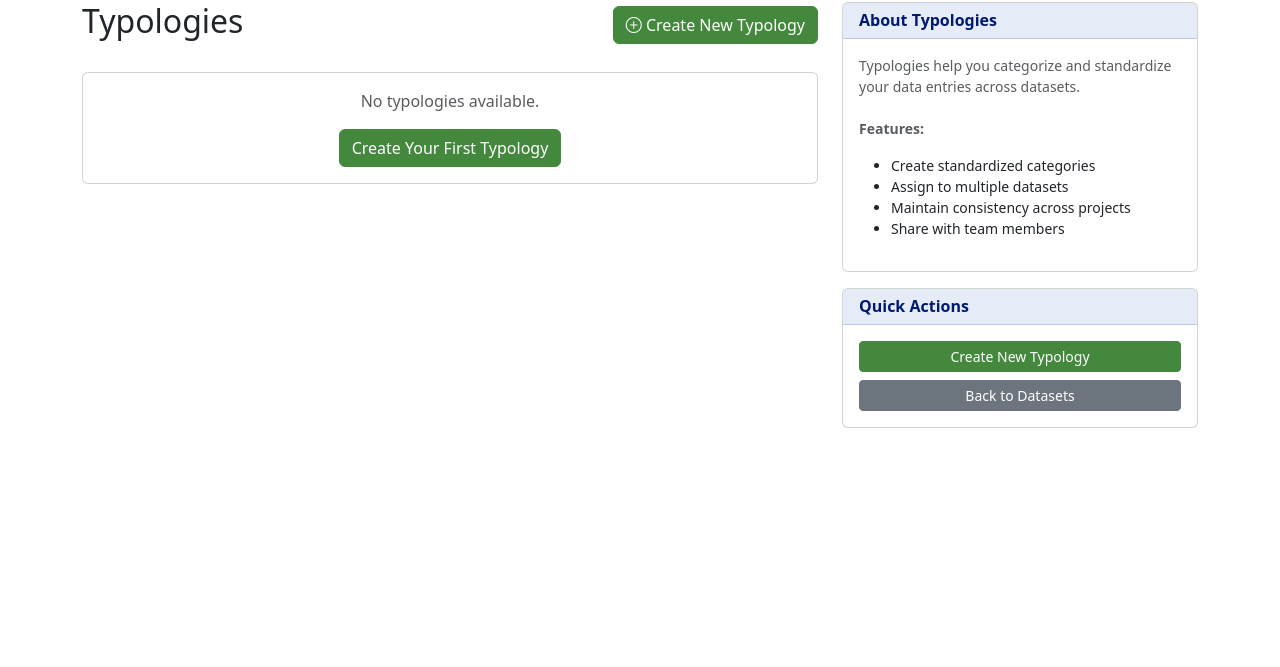
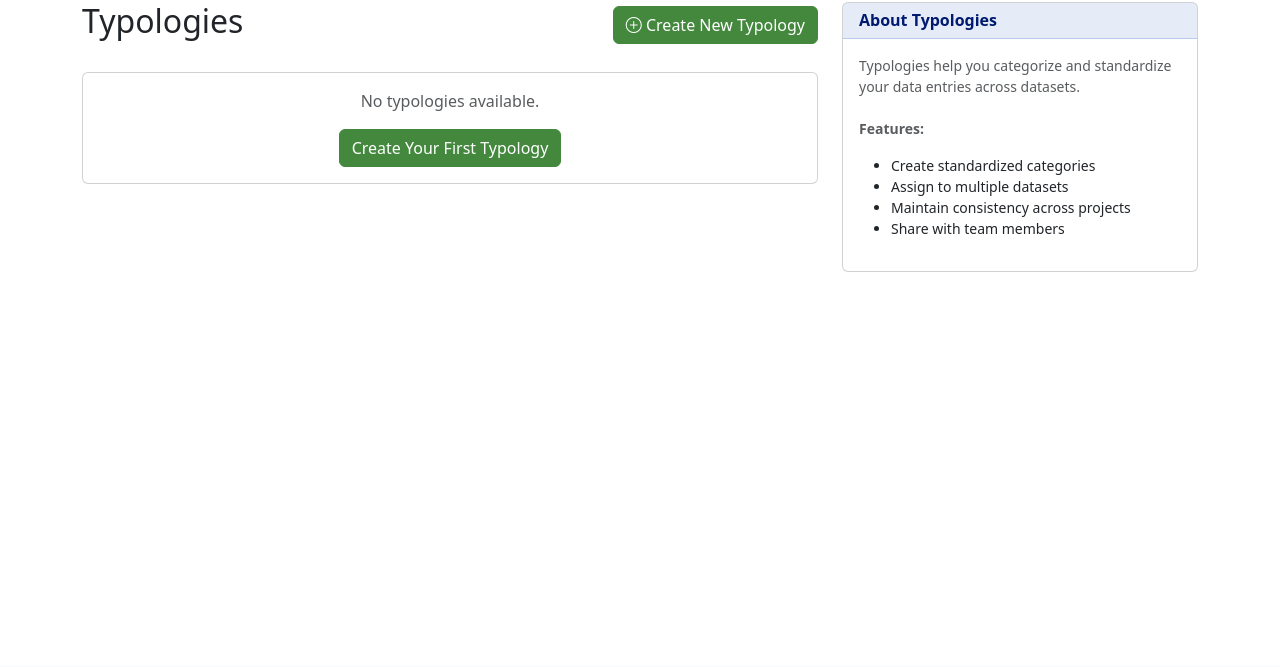
Before and after one commit to silvioheinze/isr-field, a Django app: page /typologies/ in a window 1280 px wide. Shown: the part 78-745 px from the top of the page. Run offline with Django 5.2, Linux system fonts and the light colour scheme; the visitor is signed in with stand-in values (Sample User, id 1); data that the repository does not hold is empty.

Commit message:
Update TODO list and remove quick actions from typology overview template
- Marked the completion of the 'fix create typology form' task in the TODO list.
- Added a new task for an 'about datasets info box' in the TODO list.
- Removed the 'Quick Actions' section from the typology overview template to streamline the interface.

```diff
--- a/app/frontend/templates/frontend/typology_list.html
+++ b/app/frontend/templates/frontend/typology_list.html
@@ -83,17 +83,7 @@
                 </div>
             </div>
 
-            <div class="card mt-3">
-                <div class="card-header">
-                    <h6 class="mb-0">Quick Actions</h6>
-                </div>
-                <div class="card-body">
-                    <div class="d-grid gap-2">
-                        <a href="{% url 'typology_create' %}" class="btn btn-success btn-sm">Create New Typology</a>
-                        <a href="{% url 'dataset_list' %}" class="btn btn-secondary btn-sm">Back to Datasets</a>
-                    </div>
-                </div>
-            </div>
+
         </div>
     </div>
 </div>
```
Also changed, not shown: TODO.md (+2 -0 lines).
